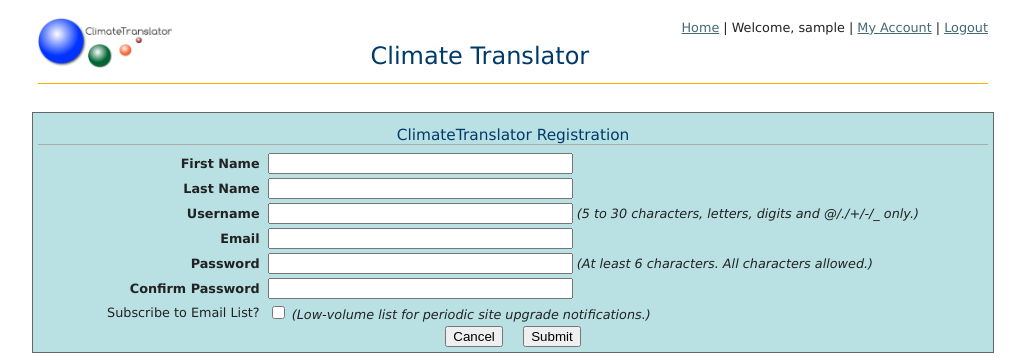
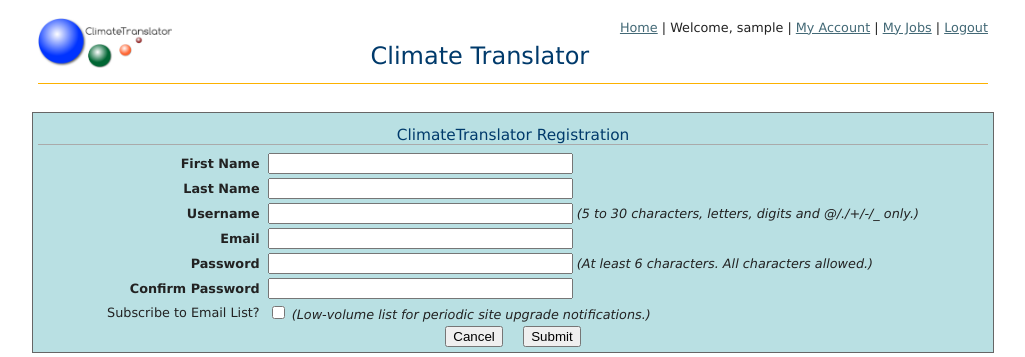
Before and after one commit to NCPP/ClimateTranslator, a Django app: page /ncpp/user/add/ in a window 1280 px wide. Shown: the top 357 px of the page, without its empty margins (127-1152 px from the left). Run offline with Django 3.2, Linux system fonts and the light colour scheme; the visitor is signed in with stand-in values (Sample User, id 1); parts of the project's set-up code (start-up, migrations or seed data) failed here and were passed over.

Commit message:
Inserting link to 'My Jobs'.

```diff
--- a/ncpp/templates/ncpp/common/header.html
+++ b/ncpp/templates/ncpp/common/header.html
@@ -7,6 +7,8 @@
 		{% if user.is_authenticated %}
 			| Welcome, {{ user.username }}
 			| <a href="{% url 'user_detail' request.user.id %}">My Account</a>
+			<!-- NOTE: job type is hardwired for now -->
+			| <a href="{% url 'jobs_list' request.user 'ncpp.models.climate_translator.OpenClimateGisJob' %}">My Jobs</a>
 			| <a href="{% url 'logout' %}?next=/ncpp/">Logout</a>
 		{% else %}
 			| <a href="{% url 'user_add' %}">Create Account</a>
```
